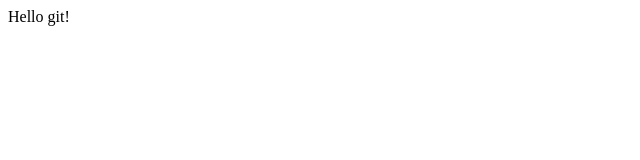
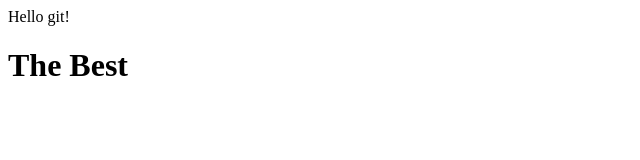
Before and after one commit to MyPlanet-Qwirks/foodspokes, a plain HTML site: page index.html in a window 1280 px wide. Shown: the whole page, without its empty margins (0-640 px from the left). Drawn offline with Linux system fonts and the light colour scheme.

Commit message:
the best

```diff
--- a/index.html
+++ b/index.html
@@ -3,5 +3,6 @@
 </head>
 <body>
 <div>Hello git!</div>
+<h1>The Best</h1>
 </body>
 </html>
```
